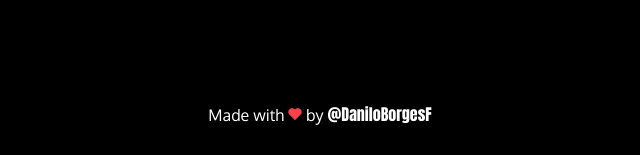
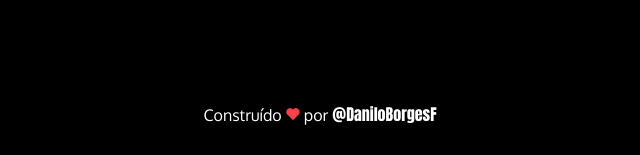
Before and after one commit to DaniloBorgesF/MundoDasFocas, a plain HTML site: page index.html in a window 1280 px wide. Shown: the part 5297-5452 px from the top of the page, 320-960 px from the left. Drawn offline with Linux system fonts and the light colour scheme.

Commit message:
Update index.html

```diff
--- a/index.html
+++ b/index.html
@@ -166,7 +166,7 @@
     </main>
 
     <footer class="footer">
-      Made with
+      Construído
       <svg
         xmlns="http://www.w3.org/2000/svg"
         width="14"
@@ -182,7 +182,7 @@
           d="M20.84 4.61a5.5 5.5 0 0 0-7.78 0L12 5.67l-1.06-1.06a5.5 5.5 0 0 0-7.78 7.78l1.06 1.06L12 21.23l7.78-7.78 1.06-1.06a5.5 5.5 0 0 0 0-7.78z"
         ></path>
       </svg>
-      by
+      por
       <a href="https://github.com/DaniloBorgesF" target="_blank"
         >@DaniloBorgesF</a
       >
```
